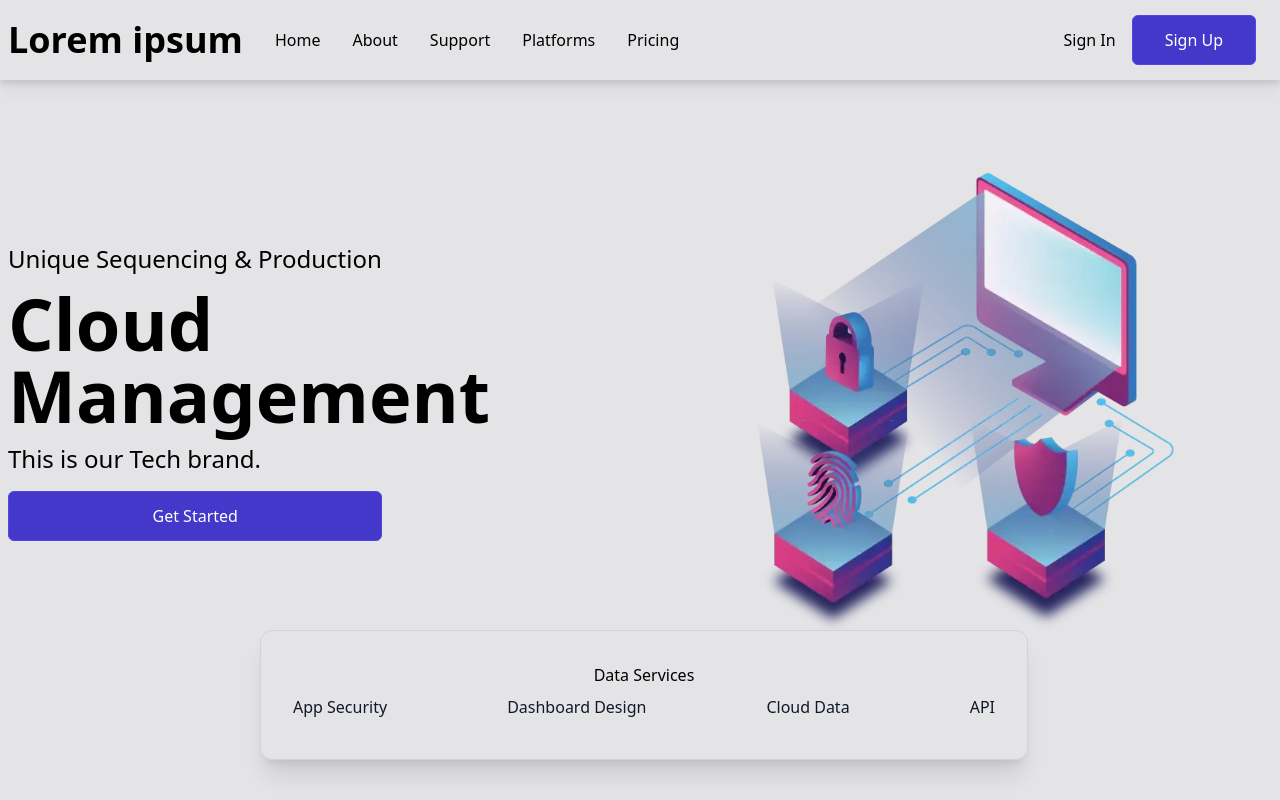
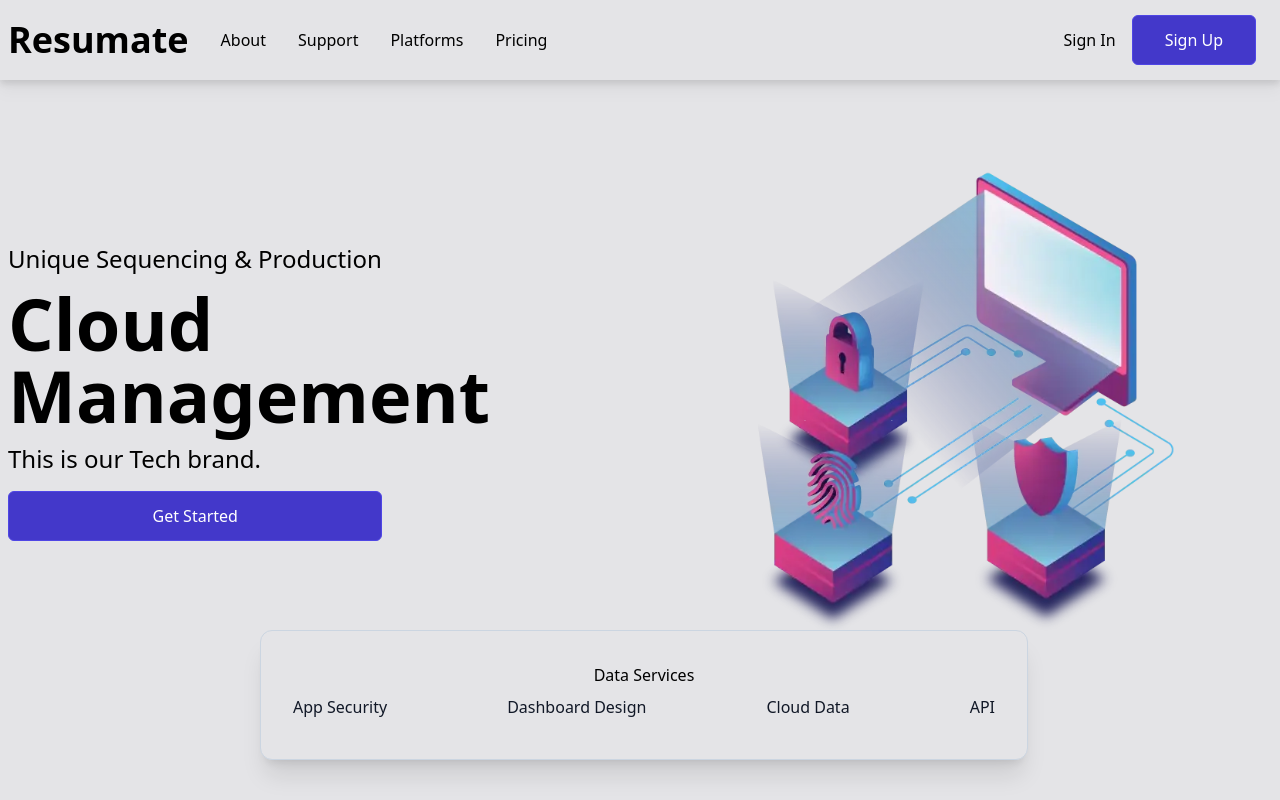
Before and after one commit to Esturban/resu-mate, a React (Create React App) app: page / in a window 1280 px wide. Shown: the top 800 px of the page. Built offline with nearby package versions, Linux system fonts and the light colour scheme.

Commit message:
Navbar reference
Updating the landing page reference behaviour

```diff
--- a/src/components/NavbarLinks.tsx
+++ b/src/components/NavbarLinks.tsx
@@ -1,8 +1,8 @@
 import { NavbarLinksAbout } from "./NavbarLinksAbout";
-import { NavbarLinksHome } from "./NavbarLinksHome";
 import { NavbarLinksPlatforms } from "./NavbarLinksPlatforms";
 import { NavbarLinksPricing } from "./NavbarLinksPricing";
 import { NavbarLinksSupport } from "./NavbarLinksSupport";
+import { Link } from "react-scroll";
 
 /**
  * create links found in leftside of navbar when expanded
@@ -10,11 +10,19 @@ import { NavbarLinksSupport } from "./NavbarLinksSupport";
 export function NavbarLinks(): JSX.Element {
   return (
     <div className="flex items-center">
-      <h1 className="text-3xl font-bold mr-4 sm:text-4xl cursor-pointer">
-        Lorem ipsum
-      </h1>
+      <Link to="home"
+        smooth
+        duration={500}
+        rel="noopener noreferrer"
+        role="link"
+        title="Home"
+        aria-label="Home">
+        <h1 className="text-3xl font-bold mr-4 sm:text-4xl cursor-pointer">
+          Resumate
+        </h1>
+      </Link>
       <ul className="hidden md:flex cursor-pointer">
-        <li>{NavbarLinksHome()}</li>
+
         <li>{NavbarLinksAbout()}</li>
         <li>{NavbarLinksSupport()}</li>
         <li>{NavbarLinksPlatforms()}</li>
```
